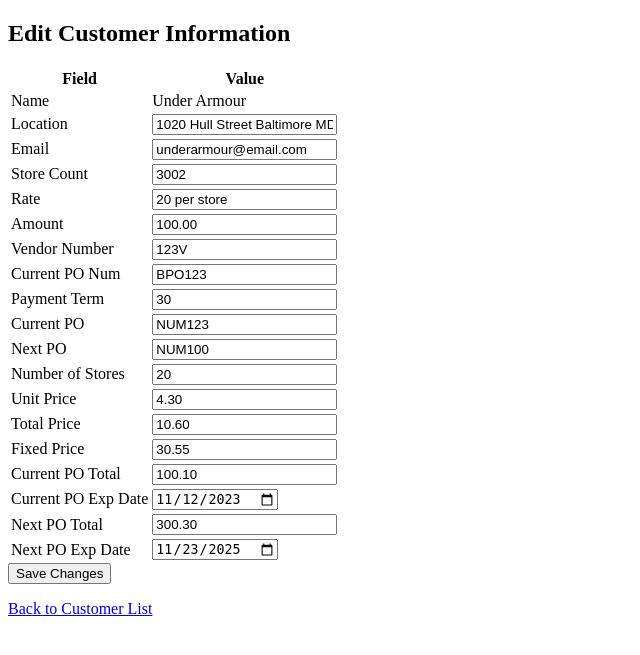
After one commit to Halston-droid/Invoice-Project, a Flask app: page /customerInfo/1 in a window 1280 px wide. The commit adds this page. Shown: the top 655 px of the page, without its empty margins (0-640 px from the left). Run offline with Flask 3, Linux system fonts and the light colour scheme.

Commit message:
Made homepage cleaner and added link for more custoer info

```diff
--- a/app.py
+++ b/app.py
@@ -41,7 +41,6 @@ def newCustomer():
             paymentTerm = int(request.form['paymentTerm']),
             currentPO = request.form['currentPO'],
             nextPO = request.form['nextPO'],
-            numStores = int(request.form['numStores']),
             unitPrice = Decimal(request.form['unitPrice']),
             totalPrice = Decimal(request.form['totalPrice']),
             fixedPrice = Decimal(request.form['fixedPrice']),
@@ -61,10 +60,13 @@ def newCustomer():
     return render_template('newCustomer.html')
 
 @app.route('/newInvoice', methods=['GET', 'POST'])
-def newInvoice():
+def newInvoice(customer_id=None):
     with SessionLocal() as db:
         customers = db.query(Customer).all()
-    return render_template('newInvoice.html', customers=customers)
+    selected_customer = None
+    if customer_id:
+        selected_customer = db.query(Customer).filter(Customer.id == customer_id).first()
+    return render_template('newInvoice.html', customers=customers, selected_customer=selected_customer)
 
 @app.route('/invoiceConfirmation', methods=['POST'])
 def invoiceConfirmation():
@@ -104,7 +106,6 @@ def invoiceConfirmation():
         <p><strong>Payment Term:</strong> {customer.paymentTerm}</p>
         <p><strong>Current PO:</strong> {customer.currentPO}</p>
         <p><strong>Next PO:</strong> {customer.nextPO}</p>
-        <p><strong>Number of Stores:</strong> {customer.numStores}</p>
         <p><strong>Unit Price:</strong> {customer.unitPrice}</p>
         <p><strong>Total Price:</strong> {customer.totalPrice}</p>
         <p><strong>Fixed Price:</strong> {customer.fixedPrice}</p>
@@ -168,7 +169,6 @@ def import_excel():
                 paymentTerm=int(row['paymentTerm']),
                 currentPO=row['currentPO'],
                 nextPO=row['nextPO'],
-                numStores=int(row['numStores']),
                 unitPrice=Decimal(row['unitPrice']),
                 totalPrice=Decimal(row['totalPrice']),
                 fixedPrice=Decimal(row['fixedPrice']),
@@ -212,7 +212,6 @@ def update_customers():
             cust.paymentTerm = int(form_data.get(f'paymentTerm_{cust.id}', cust.paymentTerm))
             cust.currentPO = form_data.get(f'currentPO_{cust.id}', cust.currentPO)
             cust.nextPO = form_data.get(f'nextPO_{cust.id}', cust.nextPO)
-            cust.numStores = int(form_data.get(f'numStores_{cust.id}', cust.numStores))
             cust.unitPrice = Decimal(form_data.get(f'unitPrice_{cust.id}', cust.unitPrice))
             cust.totalPrice = Decimal(form_data.get(f'totalPrice_{cust.id}', cust.totalPrice))
             cust.fixedPrice = Decimal(form_data.get(f'fixedPrice_{cust.id}', cust.fixedPrice))
@@ -225,5 +224,56 @@ def update_customers():
         db.commit()
     return redirect(url_for('index'))
 
+@app.route('/customerInfo/<int:customer_id>', methods=['GET', 'POST'])
+def customerInfo(customer_id):
+    with SessionLocal() as db:
+        cust = db.query(Customer).filter(Customer.id == customer_id).first()
+
+        if request.method == 'POST':
+            form = request.form
+
+            def parse_date_(val):
+                if pd.isnull(val) or val == '':
+                    return None
+                if isinstance(val, datetime):
+                    return val
+                try:
+                    return datetime.strptime(str(val), '%Y-%m-%d')
+                except ValueError:
+                    try:
+                        return datetime.strptime(str(val), '%m/%d/%Y')
+                    except Exception:
+                        return None
+
+            cust.location = form.get('location')
+            cust.email = form.get('email')
+            cust.store_count = int(form.get('store_count'))
+            cust.rate = form.get('rate')
+            cust.amount = Decimal(form.get('amount'))
+            cust.vendornum = form.get('vendornum')
+            cust.currentPurchaseOrderNum = form.get('currentPurchaseOrderNum')
+            cust.paymentTerm = int(form.get('paymentTerm'))
+            cust.currentPO = form.get('currentPO')
+            cust.nextPO = form.get('nextPO')
+            cust.numStores = int(form.get('numStores'))
+            cust.unitPrice = Decimal(form.get('unitPrice'))
+            cust.totalPrice = Decimal(form.get('totalPrice'))
+            cust.fixedPrice = Decimal(form.get('fixedPrice'))
+            cust.currentPOtotal = Decimal(form.get('currentPOtotal'))
+
+            currentDate = parse_date_(form.get('currentPOExpDate'))
+            cust.currentPOExpDate = currentDate.date() if currentDate else None
+
+            cust.nextPOtotal = Decimal(form.get('nextPOtotal'))
+
+            nextDate = parse_date_(form.get('nextPOExpDate'))
+            cust.nextPOExpDate = nextDate.date() if nextDate else None
+
+            db.commit()
+            return redirect(url_for('customerInfo', customer_id=customer_id))
+
+        return render_template('customerInfo.html', cust=cust)
+
+
 if __name__ == '__main__':
     app.run(host='0.0.0.0', port=os.environ.get('FLASK_PORT', 5000), debug=os.environ.get('FLASK_DEBUG', True))
--- /dev/null
+++ b/templates/customerInfo.html
@@ -0,0 +1,48 @@
+<!DOCTYPE html>
+<html>
+<head>
+    <title>Customer Info</title>
+</head>
+<body>
+    <h2>Edit Customer Information</h2>
+
+    <form method="POST">
+        <table>
+            <thead>
+                <tr><th>Field</th><th>Value</th></tr>
+            </thead>
+            <tbody>
+                <tr><td>Name</td><td>{{ cust.name }}</td></tr>
+                <tr><td>Location</td><td><input type="text" name="location" value="{{ cust.location }}"></td></tr>
+                <tr><td>Email</td><td><input type="email" name="email" value="{{ cust.email }}"></td></tr>
+                <tr><td>Store Count</td><td><input type="number" name="store_count" value="{{ cust.store_count }}"></td></tr>
+                <tr><td>Rate</td><td><input type="text" name="rate" value="{{ cust.rate }}"></td></tr>
+                <tr><td>Amount</td><td><input type="number" step="0.01" name="amount" value="{{ cust.amount }}"></td></tr>
+                <tr><td>Vendor Number</td><td><input type="text" name="vendornum" value="{{ cust.vendornum }}"></td></tr>
+                <tr><td>Current PO Num</td><td><input type="text" name="currentPurchaseOrderNum" value="{{ cust.currentPurchaseOrderNum }}"></td></tr>
+                <tr><td>Payment Term</td><td><input type="number" name="paymentTerm" value="{{ cust.paymentTerm }}"></td></tr>
+                <tr><td>Current PO</td><td><input type="text" name="currentPO" value="{{ cust.currentPO }}"></td></tr>
+                <tr><td>Next PO</td><td><input type="text" name="nextPO" value="{{ cust.nextPO }}"></td></tr>
+                <tr><td>Number of Stores</td><td><input type="number" name="numStores" value="{{ cust.numStores }}"></td></tr>
+                <tr><td>Unit Price</td><td><input type="number" step="0.01" name="unitPrice" value="{{ cust.unitPrice }}"></td></tr>
+                <tr><td>Total Price</td><td><input type="number" step="0.01" name="totalPrice" value="{{ cust.totalPrice }}"></td></tr>
+                <tr><td>Fixed Price</td><td><input type="number" step="0.01" name="fixedPrice" value="{{ cust.fixedPrice }}"></td></tr>
+                <tr><td>Current PO Total</td><td><input type="number" step="0.01" name="currentPOtotal" value="{{ cust.currentPOtotal }}"></td></tr>
+                <tr>
+                    <td>Current PO Exp Date</td>
+                    <td><input type="date" name="currentPOExpDate" value="{{ cust.currentPOExpDate.strftime('%Y-%m-%d') if cust.currentPOExpDate }}"></td>
+                </tr>
+                <tr><td>Next PO Total</td><td><input type="number" step="0.01" name="nextPOtotal" value="{{ cust.nextPOtotal }}"></td></tr>
+                <tr>
+                    <td>Next PO Exp Date</td>
+                    <td><input type="date" name="nextPOExpDate" value="{{ cust.nextPOExpDate.strftime('%Y-%m-%d') if cust.nextPOExpDate }}"></td>
+                </tr>
+            </tbody>
+        </table>
+
+        <button type="submit">Save Changes</button>
+    </form>
+
+    <p><a href="{{ url_for('index') }}">Back to Customer List</a></p>
+</body>
+</html>
--- a/templates/invoiceConfirmation_pdf.html
+++ b/templates/invoiceConfirmation_pdf.html
@@ -34,7 +34,6 @@
         <p><span class="label">Payment Term:</span> {{ customer.paymentTerm }}</p>
         <p><span class="label">Current PO:</span> {{ customer.currentPO }}</p>
         <p><span class="label">Next PO:</span> {{ customer.nextPO }}</p>
-        <p><span class="label">Num Stores:</span> {{ customer.numStores }}</p>
         <p><span class="label">Unit Price:</span> {{ customer.unitPrice }}</p>
         <p><span class="label">Total Price:</span> {{ customer.totalPrice }}</p>
         <p><span class="label">Fixed Price:</span> {{ customer.fixedPrice }}</p>
--- a/templates/newCustomer.html
+++ b/templates/newCustomer.html
@@ -19,7 +19,6 @@
         <input type="number" id="paymentTerm" name="paymentTerm" placeholder="Payment Term" required><br>
         <input type="text" id="currentPO" name="currentPO" placeholder="Current PO" required><br>
         <input type="text" id="nextPO" name="nextPO" placeholder="Next PO" required><br>
-        <input type="number" id="numStores" name="numStores" placeholder="Number of Stores" required><br>
         <input type="number" id="unitPrice" name="unitPrice" placeholder="Unit Price" required><br>
         <input type="number" id="totalPrice" name="totalPrice" placeholder="Total Price" required><br>
         <input type="number" id="fixedPrice" name="fixedPrice" placeholder="Fixed Price" required><br>
```
Also changed, not shown: templates/index.html (+10 -31 lines), templates/newInvoice.html (+9 -11 lines), customers.sqlite.
